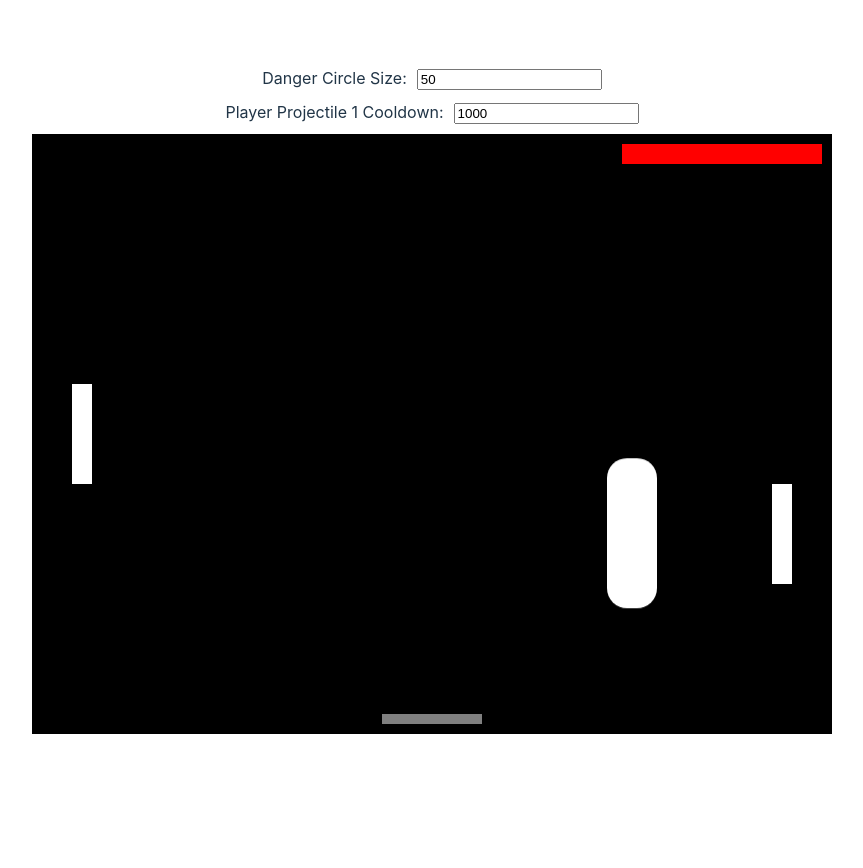
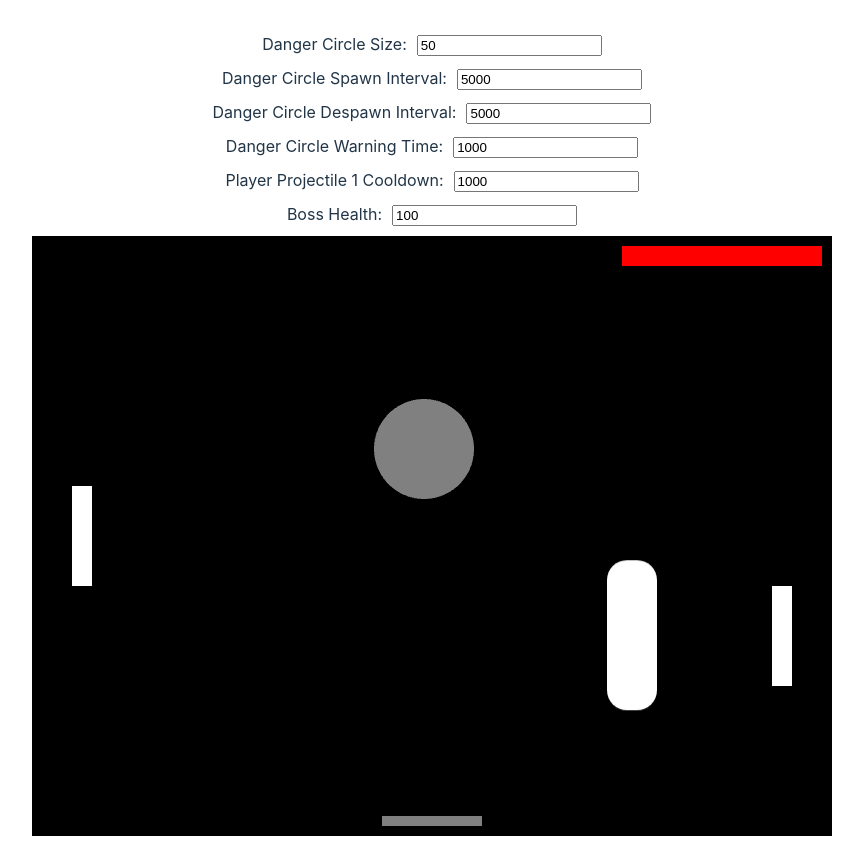
Before and after one commit to nvduran/phaser-test-ts, a React (Vite) app: page / in a window 1280 px wide. Shown: the whole page, without its empty margins (208-1071 px from the left). Before the commit the page ends 800 px from the top, so only its background shows below. Built offline with nearby package versions, Linux system fonts and the light colour scheme.

Commit message:
more player selection inputs

```diff
--- a/src/components/BossFightGame.ts
+++ b/src/components/BossFightGame.ts
@@ -11,8 +11,8 @@ class BossFightGame extends Phaser.Scene {
     private bossDirection: number = 0; // 1 for down, -1 for up, 0 for stopped
     private bossChangeDirectionTimer: number = 0; // time accumulator
     private bossChangeDirectionInterval: number = 2000; // time in milliseconds
-    private bossHealth: number = 20; // Current health
-    private bossMaxHealth: number = 20; // Maximum health
+    private bossHealth: number = 100; // Current health
+    private bossMaxHealth: number = 100; // Maximum health
     private bossHealthBar!: Phaser.GameObjects.Graphics; // Health bar graphics
     private eventEmitter: Phaser.Events.EventEmitter;
     private isPoweredUp: boolean = false; // Track powered-up state
@@ -23,6 +23,9 @@ class BossFightGame extends Phaser.Scene {
     private isBossDefeated: boolean = false; // Flag to track if the boss is defeated
     private dangerCircleSize: number = 50; // Default danger circle size
     private playerProjectile1Cooldown: number = 1000; // Default cooldown for player projectile 1
+    private dangerCircleSpawnInterval: number = 5000; // Default spawn interval for danger circles
+    private dangerCircleDespawnInterval: number = 5000; // Default despawn interval for danger circlesds
+    private dangerCircleWarningTime: number = 1000; // Default warning time for danger circles
 
     constructor(eventEmitter: Phaser.Events.EventEmitter) {
         super({ key: 'BossFightGame' });
@@ -36,6 +39,27 @@ class BossFightGame extends Phaser.Scene {
         // Listen for updates to the player projectile 1 cooldown
         this.eventEmitter.on('updatePlayerProjectile1Cooldown', (cooldown: number) => {
             this.playerProjectile1Cooldown = cooldown;
+        });
+
+        // Listen for updates to the danger circle spawn interval
+        this.eventEmitter.on('updateDangerCircleSpawnInterval', (interval: number) => {
+            this.dangerCircleSpawnInterval = interval;
+        });
+
+        // Listen for updates to the danger circle despawn interval
+        this.eventEmitter.on('updateDangerCircleDespawnInterval', (interval: number) => {
+            this.dangerCircleDespawnInterval = interval;
+        });
+
+        // Listen for updates to the danger circle warning time
+        this.eventEmitter.on('updateDangerCircleWarningTime', (time: number) => {
+            this.dangerCircleWarningTime = time;
+        });
+
+        // Listen for updates to the boss max health
+        this.eventEmitter.on('updateBossMaxHealth', (health: number) => {
+            this.bossMaxHealth = health;
+
         });
     }
 
@@ -135,7 +159,7 @@ class BossFightGame extends Phaser.Scene {
 
         // Set up a timer to spawn danger circles every 10 seconds
         this.time.addEvent({
-            delay: 10000, // 10 seconds
+            delay: this.dangerCircleSpawnInterval, // 10 seconds
             callback: this.spawnDangerCircle,
             callbackScope: this,
             loop: true,
@@ -251,7 +275,7 @@ class BossFightGame extends Phaser.Scene {
         const warningCircle = this.add.circle(x, y, radius, 0x808080);
 
         this.time.addEvent({
-            delay: 1000,
+            delay: this.dangerCircleWarningTime,
             callback: () => {
                 warningCircle.destroy();
 
@@ -270,7 +294,7 @@ class BossFightGame extends Phaser.Scene {
                 this.dangerCircles.add(dangerCircle);
 
                 this.time.addEvent({
-                    delay: 15000,
+                    delay: this.dangerCircleDespawnInterval,
                     callback: () => {
                         dangerCircle.destroy();
                     },
--- a/src/components/BossGameComponent.tsx
+++ b/src/components/BossGameComponent.tsx
@@ -8,6 +8,11 @@ const BossGameComponent: React.FC = () => {
     const [gameEnded, setGameEnded] = useState(false);
     const [dangerCircleSize, setDangerCircleSize] = useState<number>(50); // Default size
     const [playerProjectile1Cooldown, setPlayerProjectile1Cooldown] = useState(1000);
+    const [dangerCircleSpawnInterval, setDangerCircleSpawnInterval] = useState(5000);
+    const [dangerCircleDespawnInterval, setDangerCircleDespawnInterval] = useState(5000);
+    const [dangerCircleWarningTime, setDangerCircleWarningTime] = useState(1000);
+    const [bossMaxHealth, setBossMaxHealth] = useState(100);
+    const [bossBarrierHeight, setBossBarrierHeight] = useState(100);
 
     // Create an event emitter
     const eventEmitter = useRef(new Phaser.Events.EventEmitter()).current;
@@ -42,6 +47,31 @@ const BossGameComponent: React.FC = () => {
     useEffect(() => {
         eventEmitter.emit('updatePlayerProjectile1Cooldown', playerProjectile1Cooldown);
     }, [playerProjectile1Cooldown]);
+
+    // emit the new danger circle spawn interval to the game whenever it changes
+    useEffect(() => {
+        eventEmitter.emit('updateDangerCircleSpawnInterval', dangerCircleSpawnInterval);
+    }, [dangerCircleSpawnInterval]);
+
+    // emit the new danger circle despawn interval to the game whenever it changes
+    useEffect(() => {
+        eventEmitter.emit('updateDangerCircleDespawnInterval', dangerCircleDespawnInterval);
+    }, [dangerCircleDespawnInterval]);
+
+    // emit the new danger circle warning time to the game whenever it changes
+    useEffect(() => {
+        eventEmitter.emit('updateDangerCircleWarningTime', dangerCircleWarningTime);
+    }, [dangerCircleWarningTime]);
+
+    // emit the new boss health to the game whenever it changes
+    useEffect(() => {
+        eventEmitter.emit('updateBossMaxHealth', bossMaxHealth);
+    }, [bossMaxHealth]);
+
+    // emit the new boss barrier height to the game whenever it changes
+    useEffect(() => {
+        eventEmitter.emit('updateBossBarrierHeight', bossBarrierHeight);
+    }, [bossBarrierHeight]);
 
     const restartGame = () => {
         // Reset the gameEnded state
@@ -80,11 +110,55 @@ const BossGameComponent: React.FC = () => {
             </div>
             <div style={{ marginBottom: '10px' }}>
                 <label>
+                    Danger Circle Spawn Interval:
+                    <input
+                        type="number"
+                        value={dangerCircleSpawnInterval}
+                        onChange={(e) => setDangerCircleSpawnInterval(Number(e.target.value))}
+                        style={{ marginLeft: '10px' }}
+                    />
+                </label>
+            </div>
+            <div style={{ marginBottom: '10px' }}>
+                <label>
+                    Danger Circle Despawn Interval:
+                    <input
+                        type="number"
+                        value={dangerCircleDespawnInterval}
+                        onChange={(e) => setDangerCircleDespawnInterval(Number(e.target.value))}
+                        style={{ marginLeft: '10px' }}
+                    />
+                </label>
+            </div>
+            <div style={{ marginBottom: '10px' }}>
+                <label>
+                    Danger Circle Warning Time:
+                    <input
+                        type="number"
+                        value={dangerCircleWarningTime}
+                        onChange={(e) => setDangerCircleWarningTime(Number(e.target.value))}
+                        style={{ marginLeft: '10px' }}
+                    />
+                </label>
+            </div>
+            <div style={{ marginBottom: '10px' }}>
+                <label>
                     Player Projectile 1 Cooldown:
                     <input
                         type="number"
                         value={playerProjectile1Cooldown}
                         onChange={(e) => setPlayerProjectile1Cooldown(Number(e.target.value))}
+                        style={{ marginLeft: '10px' }}
+                    />
+                </label>
+            </div>
+            <div style={{ marginBottom: '10px' }}>
+                <label>
+                    Boss Health:
+                    <input
+                        type="number"
+                        value={bossMaxHealth}
+                        onChange={(e) => setBossMaxHealth(Number(e.target.value))}
                         style={{ marginLeft: '10px' }}
                     />
                 </label>
```
